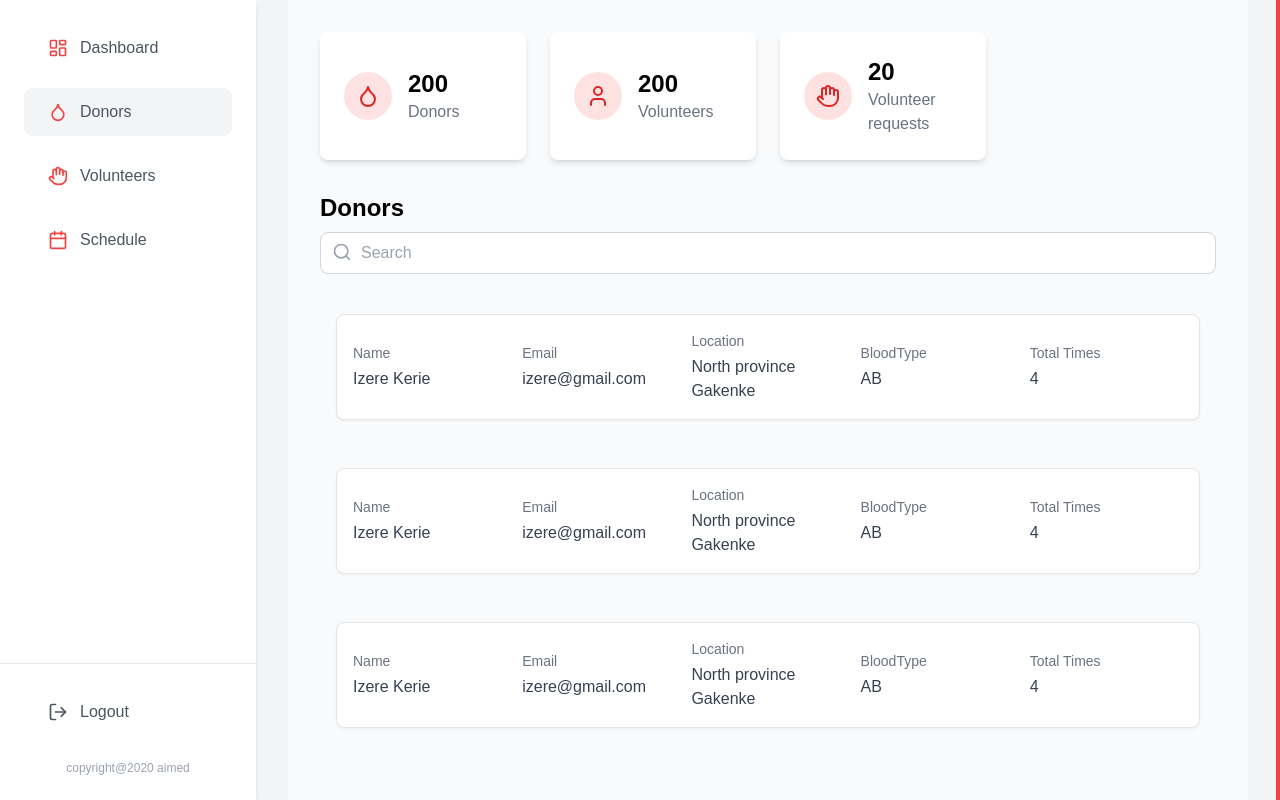
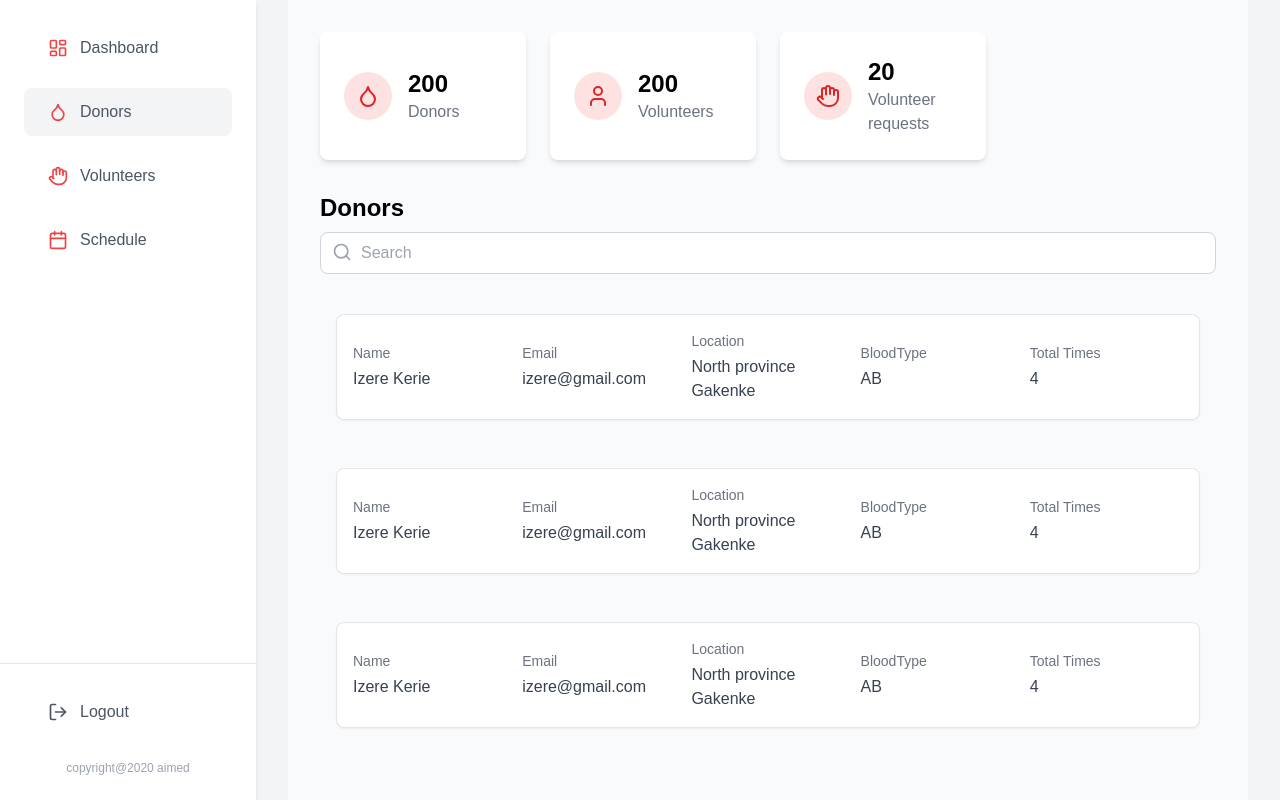
Before and after one commit to Irakoze-Hortance/blood-bank, a Next.js app: page /admin/donors in a window 1280 px wide. Built offline with nearby package versions, Linux system fonts and the light colour scheme.

Commit message:
schedule next

```diff
--- a/src/app/admin/donors/DonorsData.tsx
+++ b/src/app/admin/donors/DonorsData.tsx
@@ -83,8 +83,6 @@ const DonorData = () => {
             <div className="text-gray-700">4</div>
           </div>
 
-          {/* Red Accent Bar */}
-          <div className="absolute right-0 top-0 bottom-0 w-1 bg-red-500"></div>
         </div>
       </Card>
     </div>
```
